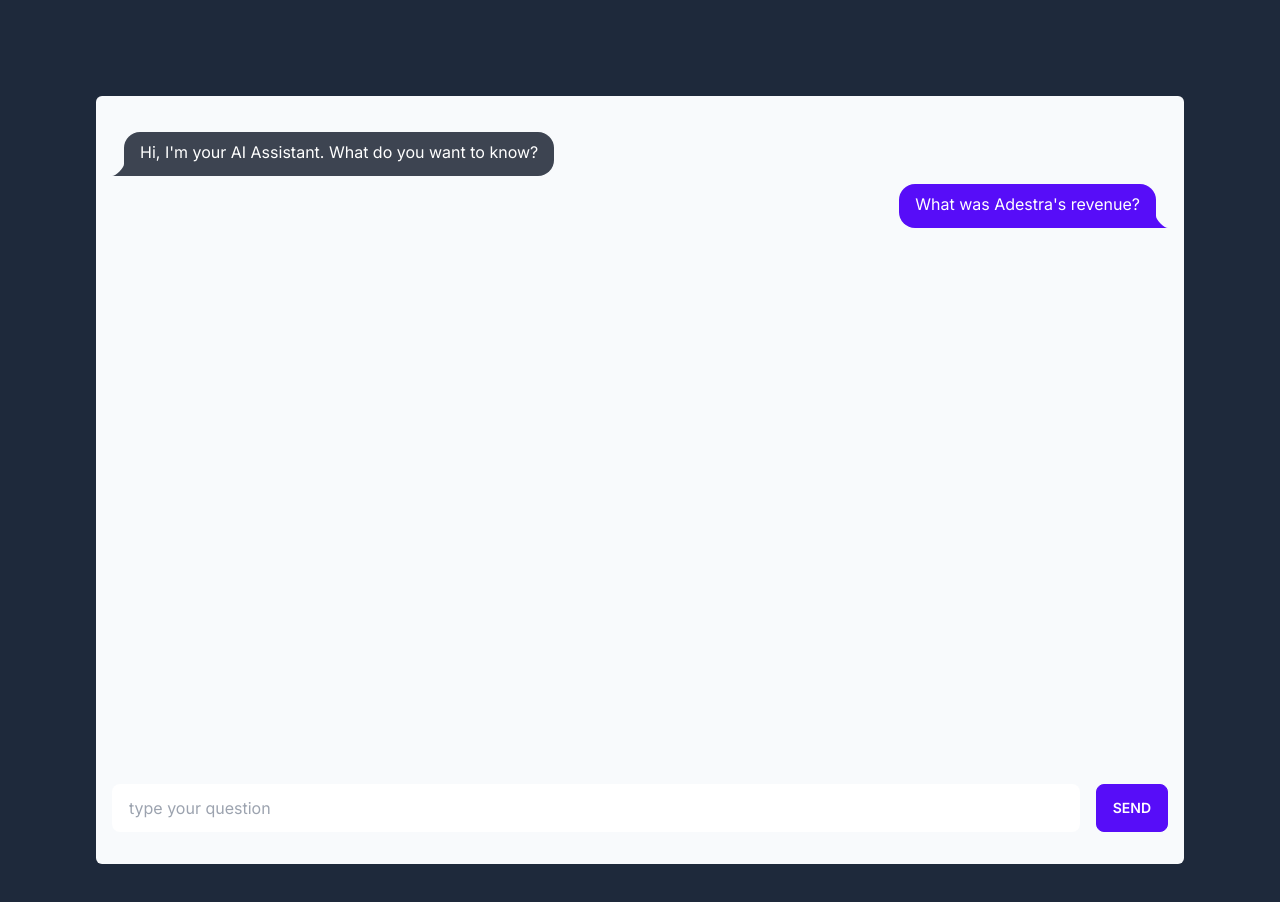
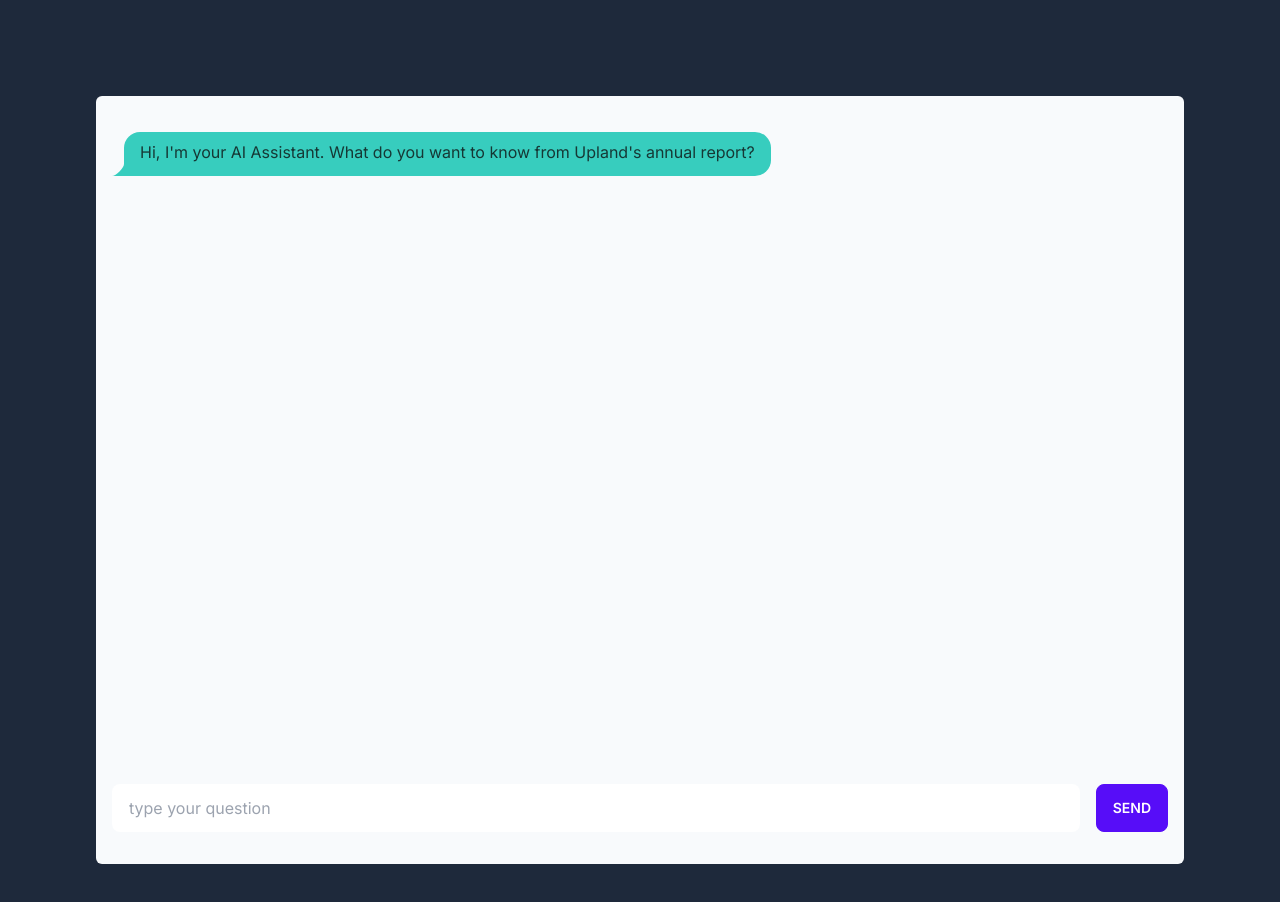
Before and after one commit to padhi190/chat-with-pdf, a Next.js app: page / in a window 1280 px wide. Shown: the top 902 px of the page. Built offline with nearby package versions, Linux system fonts and the light colour scheme.

Commit message:
add Chat component

```diff
--- a/src/app/api/completion/route.ts
+++ b/src/app/api/completion/route.ts
@@ -1,34 +1,57 @@
+import endent from 'endent';
+
+type Message = {
+  role: 'user' | 'assistant' | 'system';
+  content: string;
+};
+
+export type Answer = {
+  message: Message;
+  finish_reason: string;
+  index: number;
+};
+
 export async function POST(req: Request) {
-    const { prompt } = (await req.json()) as { prompt: string };
+  const { question, context } = (await req.json()) as {
+    question: String;
+    context: String;
+  };
 
-    const res = await fetch("https://api.openai.com/v1/chat/completions", {
+  console.log('context', context);
+
+  const PROMPT = endent`You are a helpful AI assistant and finance expert that will answer based on Upland's annual report data. Use the text provided to form your     answer, but avoid copying word-for-word. Try to use your own words when possible. Be accurate, helpful, concise, and clear.
+
+  ${context}
+  `;
+
+  const res = await fetch('https://api.openai.com/v1/chat/completions', {
     headers: {
-      "Content-Type": "application/json",
-      Authorization: `Bearer ${process.env.OPENAI_API_KEY}`
+      'Content-Type': 'application/json',
+      Authorization: `Bearer ${process.env.OPENAI_API_KEY}`,
     },
-    method: "POST",
+    method: 'POST',
     body: JSON.stringify({
-      model: "gpt-3.5-turbo",
+      model: 'gpt-3.5-turbo',
       messages: [
         {
-          role: "system",
-          content: "You are a helpful AI assistant and finance expert that will answer based on Upland's annual report data. Use the text provided to form your answer, but avoid copying word-for-word. Try to use your own words when possible. Be accurate, helpful, concise, and clear."
+          role: 'system',
+          content: PROMPT,
         },
         {
-          role: "user",
-          content: prompt
-        }
+          role: 'user',
+          content: question,
+        },
       ],
       max_tokens: 150,
       temperature: 0.0,
-    })
+    }),
   });
 
   if (res.status !== 200) {
-    throw new Error("OpenAI API returned an error");
+    throw new Error('OpenAI API returned an error');
   }
 
-    const data = await res.json();
+  const data = await res.json();
 
-  return new Response(JSON.stringify(data.choices[0]))
+  return new Response(JSON.stringify(data.choices[0] as Answer));
 }
--- a/src/app/api/hello/route.ts
+++ /dev/null
@@ -1,3 +0,0 @@
-export async function GET(request: Request) {
-  return new Response('Hello, Next.js!')
-}
--- /dev/null
+++ b/src/app/components/chat.tsx
@@ -0,0 +1,82 @@
+export interface Source {
+  content: String;
+  metadata: {
+    loc: {
+      lines: {
+        to: Number;
+        from: Number;
+      };
+      pageNumber: Number;
+    };
+    pdf: {
+      info: {
+        Title: String;
+        Author: String;
+        Creator: String;
+        ModDate: String;
+        Subject: String;
+        Keywords: String;
+        Producer: String;
+        CreationDate: String;
+        IsXFAPresent: Boolean;
+        PDFFormatVersion: String;
+        IsAcroFormPresent: Boolean;
+      };
+      version: String;
+      totalPages: Number;
+    };
+    source: String;
+  };
+  similarity: Number;
+}
+
+export interface Message {
+  role: 'user' | 'system' | 'assistant';
+  content: String;
+  sources?: Source[];
+}
+
+interface Props {
+  messages: Message[];
+}
+
+const ChatUser = ({ content }: { content: String }) => {
+  return (
+    <div className="chat chat-end">
+      <div className="chat-bubble chat-bubble-primary">{content}</div>
+    </div>
+  );
+};
+
+const ChatAssistant = ({
+  content,
+  sources,
+}: {
+  content: String;
+  sources?: Source[];
+}) => {
+  return (
+    <div className="chat chat-start">
+      <div className="chat-bubble chat-bubble-accent">{content}</div>
+      {/* {JSON.stringify(sources)} */}
+    </div>
+  );
+};
+
+export default function Chat({ messages }: Props) {
+  return (
+    <div className='flex flex-col gap-4'>
+      {messages.map((message, i) =>
+        message.role === 'assistant' ? (
+          <ChatAssistant
+            key={i}
+            content={message.content}
+            sources={message.sources}
+          />
+        ) : (
+          <ChatUser key={i} content={message.content} />
+        )
+      )}
+    </div>
+  );
+}
--- a/src/app/page.tsx
+++ b/src/app/page.tsx
@@ -1,27 +1,78 @@
+"use client"
+
+import { FormEvent, useState } from 'react';
+import { Answer } from './api/completion/route';
+import endent from 'endent';
+import Chat, { Source, Message } from './components/chat';
+
+
+
 
 
 export default function Home() {
+
+  const initialMessage: Message[] = [{
+    role: 'assistant',
+    content: "Hi, I'm your AI Assistant. What do you want to know from Upland's annual report?"
+  }]
+
+  const [query, setQuery] = useState("");
+  const [messages, setMessages] = useState<Message[]>(initialMessage);
+
+  const handleSubmit = async (e: FormEvent<HTMLFormElement>) => {
+    e.preventDefault();
+    const newMessage: Message = {
+      role: 'user',
+      content: query
+    }
+    setMessages(prev => ([...prev ?? [], newMessage]));
+
+    const searchResp = await fetch('/api/search', {
+      method: "POST",
+      headers: {
+        "Content-Type": "application/json"
+      },
+      body: JSON.stringify({ query, matches: 3 })
+    });
+    const sources = await searchResp.json() as Source[];
+    console.log(sources)
+
+    const context = endent`
+    Upland annual report data:
+    ${sources?.map((d: any) => d.content).join("\n\n")}
+    `;
+
+    const answerResp = await fetch('/api/completion', {
+      method: "POST",
+      headers: {
+        "Content-Type": "application/json"
+      },
+      body: JSON.stringify({
+        context,
+        question: query
+      })
+    })
+    const answer = await answerResp.json() as Answer;
+    console.log(answer);
+
+    const newAnswer = answer.message;
+    setMessages(prev => ([...prev ?? [], { content: newAnswer.content, role: newAnswer.role, sources }]))
+    setQuery("");
+  }
+
   return (
     <main className="flex flex-col items-center min-h-screen p-24 bg-slate-800">
       <div className="flex flex-col justify-between w-full gap-8 px-4 py-8 rounded-md h-[48rem] bg-slate-50">
         <div className="pb-4 overflow-auto">
-          <div className="chat chat-start">
-            <div className="chat-bubble">
-              Hi, I'm your AI Assistant. What do you want to know?
-            </div>
+          <Chat messages={messages} />
           </div>
-          <div className="chat chat-end">
-            <div className="chat-bubble chat-bubble-primary">
-              What was Adestra's revenue?
-            </div>
-          </div>
-        </div>
-
-        <form className='flex gap-4'>
+        <form className='flex gap-4' onSubmit={handleSubmit}>
           <input
             type="text"
             placeholder="type your question"
             className="w-full input"
+            value={query}
+            onChange={e => setQuery(e.target.value)}
           />
           <button className="btn btn-primary">Send</button>
         </form>
```
Also changed, not shown: src/scripts/test.ts (+7 -8 lines).
